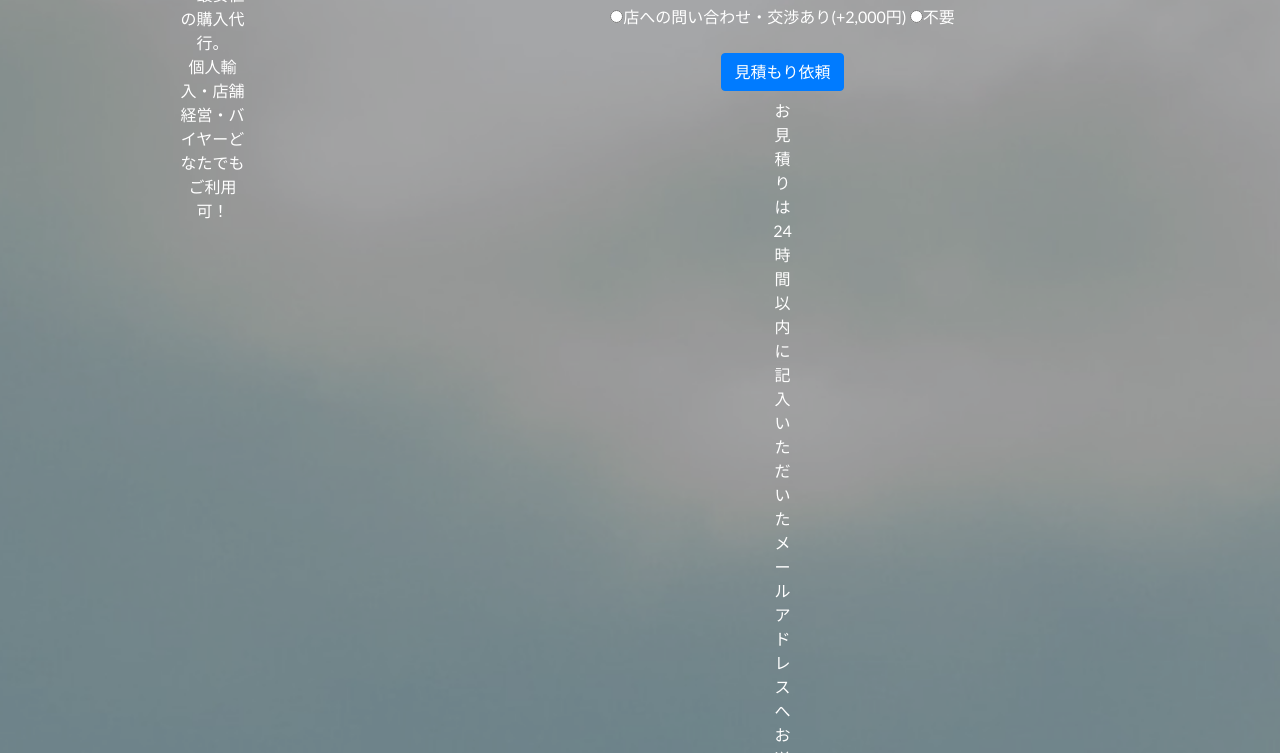
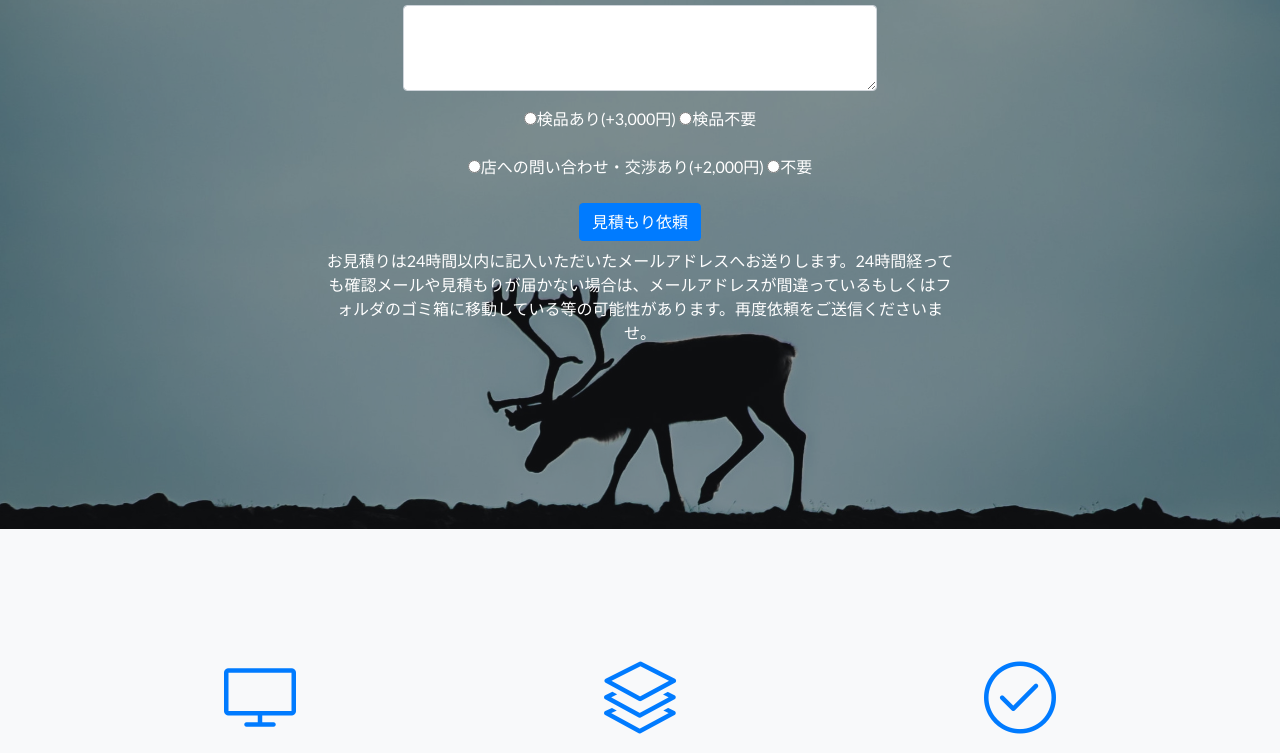
Before and after one commit to takkoyuki/takkoyuki.github.io, a website: page index.html in a window 1280 px wide. Shown: the part 543-1296 px from the top of the page. Drawn offline with Linux system fonts and the light colour scheme.

Commit message:
Fix small css bug

```diff
--- a/index.html
+++ b/index.html
@@ -57,9 +57,9 @@
     <div class="overlay"></div>
     <div class="container">
       <div class="row">
-        <div class="col-xl-1 mx-auto">
+        <div class="col-xl-9 mx-auto">
           <h1 class="mb-5">ノルウェーの商品を買い物代行します！</h1>
-          <p class="mb-2">ノルウェー最安値の購入代行。<br>個人輸入・店舗経営・バイヤーどなたでもご利用可！</p>
+          <p>ノルウェー最安値の購入代行。<br>個人輸入・店舗経営・バイヤーどなたでもご利用可！</p>
         </div>
         <div class="col-md-10 col-lg-8 col-xl-7 mx-auto">
           <form>
@@ -96,7 +96,7 @@
               </div>
             </div>
           </form>
-          <p class="col-xl-1 mx-auto">お見積りは24時間以内に記入いただいたメールアドレスへお送りします。24時間経っても確認メールや見積もりが届かない場合は、メールアドレスが間違っているもしくはフォルダのゴミ箱に移動している等の可能性があります。再度依頼をご送信くださいませ。</p>
+          <p>お見積りは24時間以内に記入いただいたメールアドレスへお送りします。24時間経っても確認メールや見積もりが届かない場合は、メールアドレスが間違っているもしくはフォルダのゴミ箱に移動している等の可能性があります。再度依頼をご送信くださいませ。</p>
         </div>
       </div>
     </div>
```
Also changed, not shown: about.html (+1 -1 lines), prices.html (+1 -1 lines).
